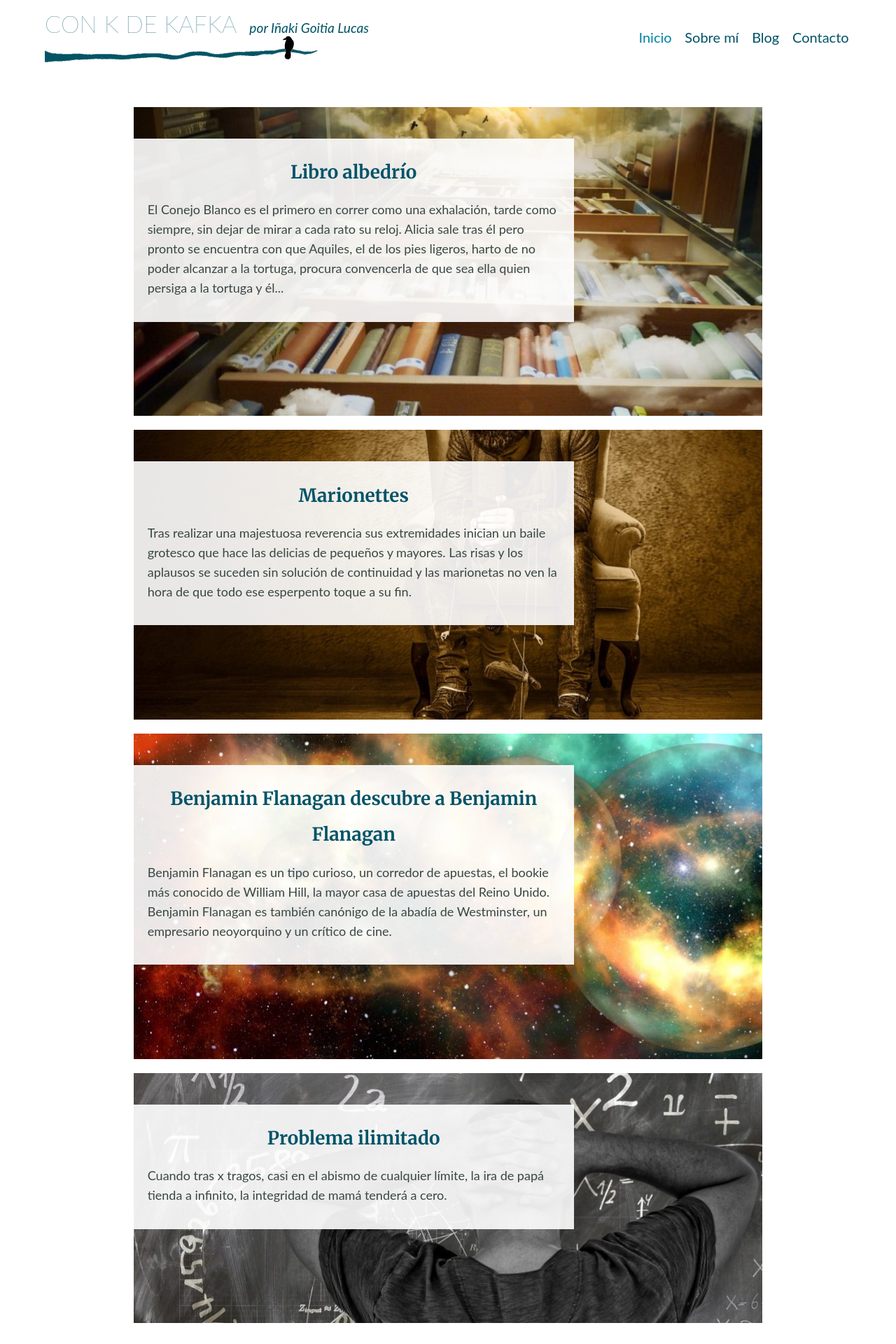
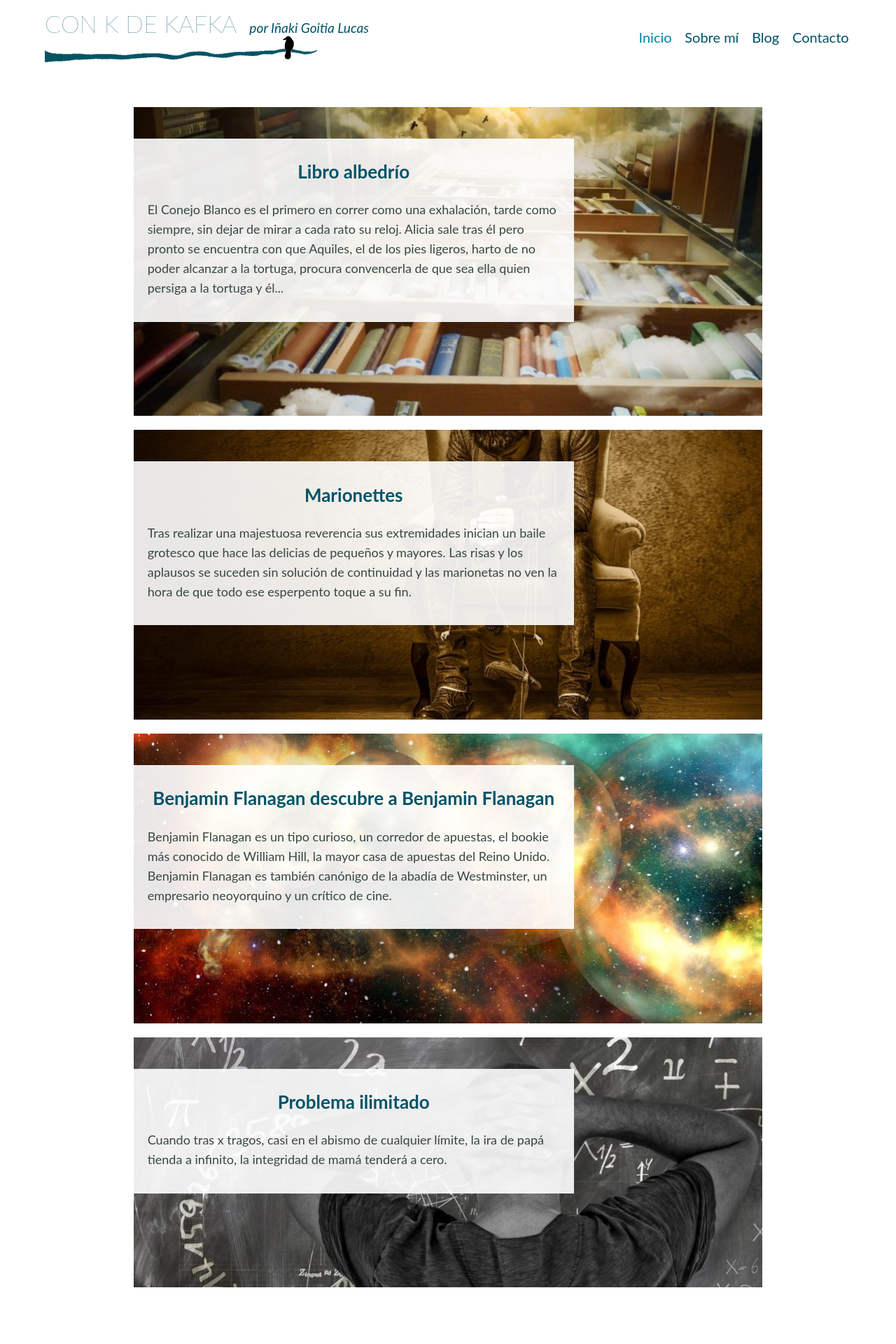
Before and after one commit to ezubiria/conkdekafka, a Jekyll site: the page built from index.md, in a window 1280 px wide. Shown: the top 1920 px of the page at 70% size. Built offline with Jekyll 4.4.1, drawn with Linux system fonts in a browser that asks for light colours.

Commit message:
Update _settings.scss

```diff
--- a/_sass/_settings.scss
+++ b/_sass/_settings.scss
@@ -15,7 +15,7 @@ $white: #ffffff !default;
 
 // Typography
 $bodytype: (
-  font-family: "Georgia, serif",
+  font-family: "Lato, sans-serif",
   regular: 400,
   bold: 700,
   italic: italic,
@@ -23,14 +23,14 @@ $bodytype: (
 ) !default;
 
 $headingtype: (
-  font-family: '"Merriweather", serif',
+  font-family: '"Lato", sans-serif',
   regular: 400,
   bold: 700,
   cap-height: 0.75
 ) !default;
 
 $monospacetype: (
-  font-family: "Menlo, monospace",
+  font-family: "Lato, sans-serif",
   regular: 400,
   cap-height: 0.68
 ) !default;
```
